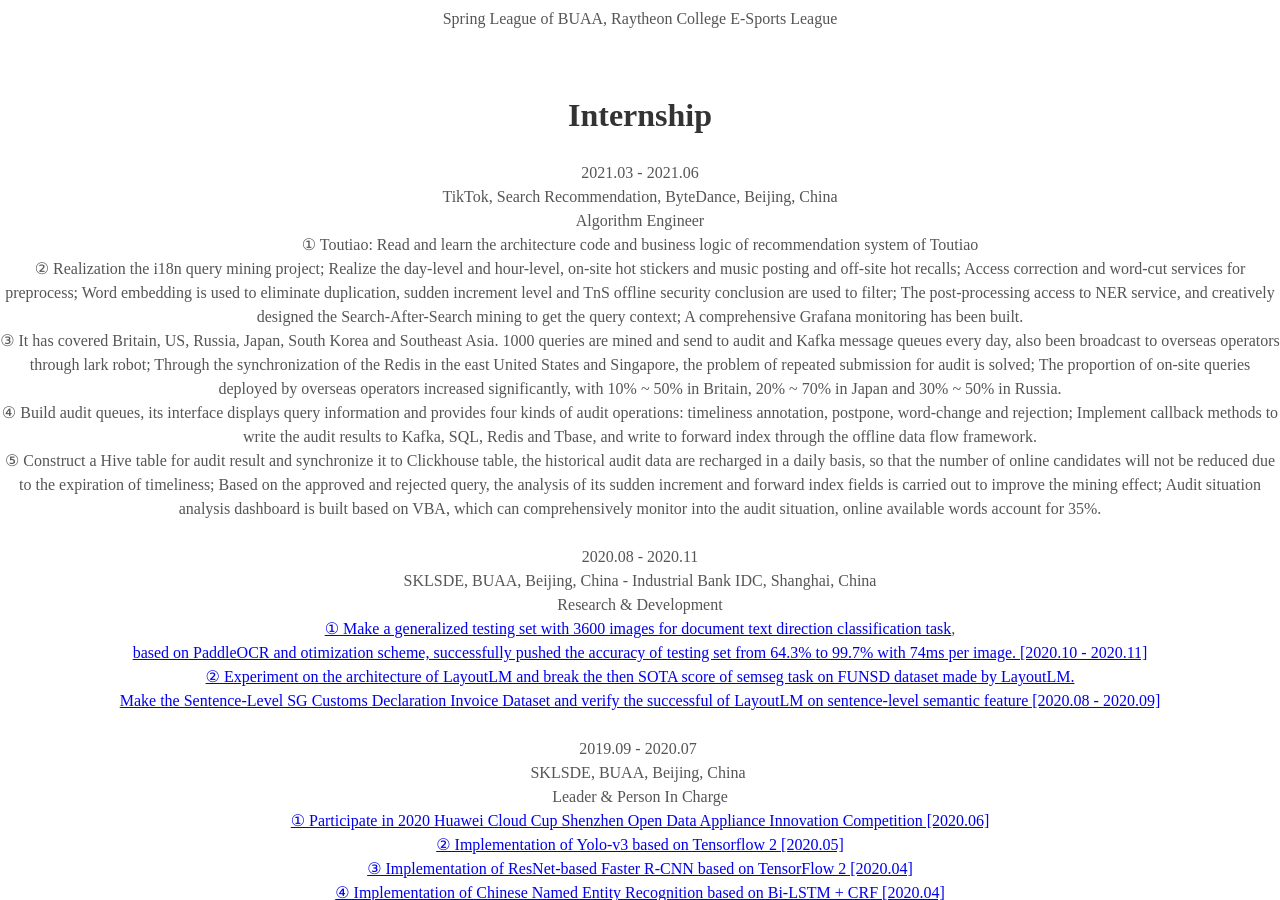
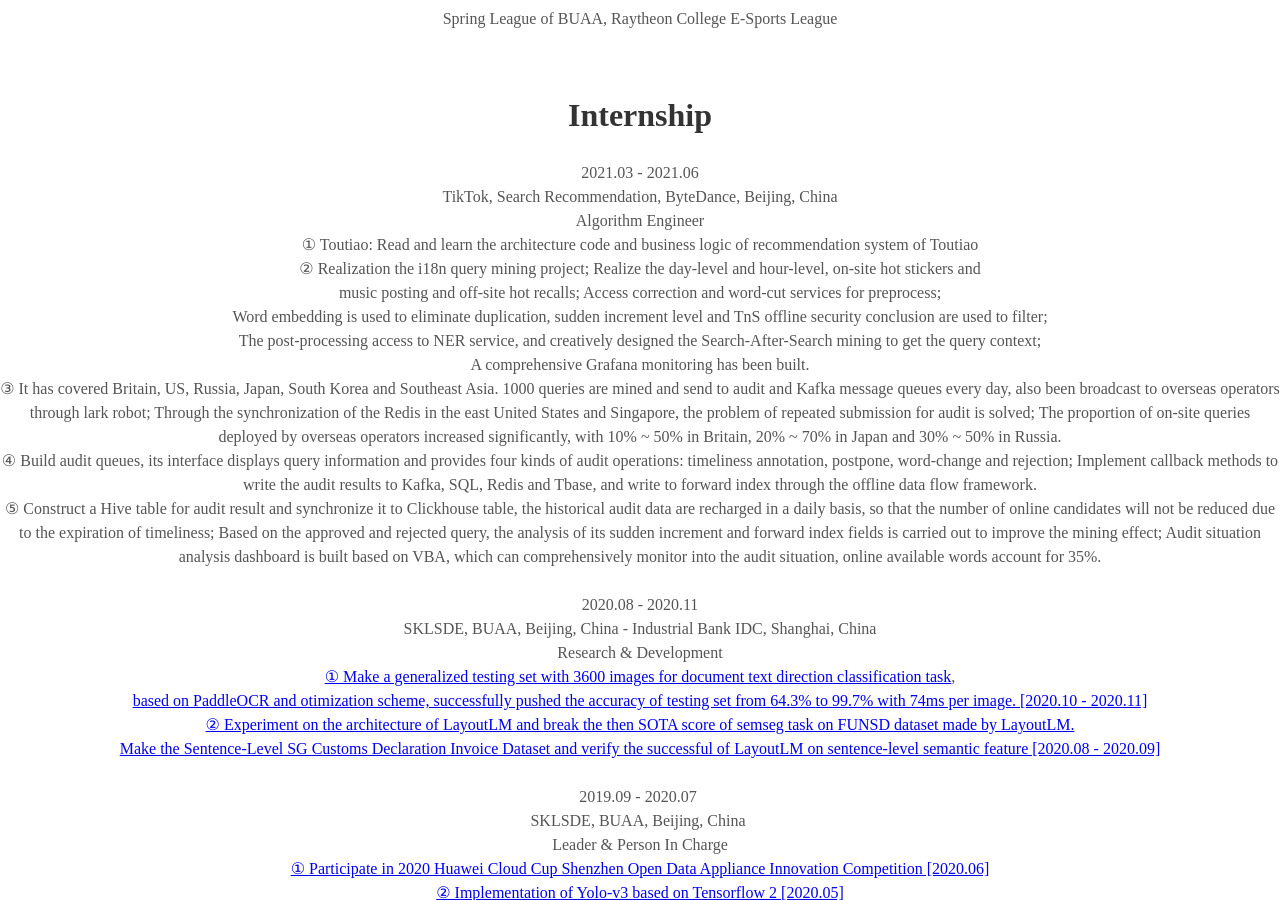
Before and after one commit to Noba1anc3/Noba1anc3.github.io, a Jekyll site: the page built from _posts/2020-07-13-Curriculum Vitae.md, in a window 1280 px wide and 900 px high, scrolled down 1735 px. Built offline with Jekyll 4.4.1, drawn with Linux system fonts in a browser that asks for light colours; some web fonts are replaced.

```diff
--- a/_posts/2020-07-13-Curriculum Vitae.md
+++ b/_posts/2020-07-13-Curriculum Vitae.md
@@ -73,7 +73,11 @@ Spring League of BUAA, Raytheon College E-Sports League</center>
 TikTok, Search Recommendation, ByteDance, Beijing, China<br>
 Algorithm Engineer<br>
 ①  Toutiao: Read and learn the architecture code and business logic of recommendation system of Toutiao<br>
-②  Realization the i18n query mining project; Realize the day-level and hour-level, on-site hot stickers and music posting and off-site hot recalls; Access correction and word-cut services for preprocess; Word embedding is used to eliminate duplication, sudden increment level and TnS offline security conclusion are used to filter; The post-processing access to NER service, and creatively designed the Search-After-Search mining to get the query context; A comprehensive Grafana monitoring has been built.
+②  Realization the i18n query mining project; Realize the day-level and hour-level, on-site hot stickers and<br>
+music posting and off-site hot recalls; Access correction and word-cut services for preprocess; <br>
+Word embedding is used to eliminate duplication, sudden increment level and TnS offline security conclusion are used to filter;<br>
+The post-processing access to NER service, and creatively designed the Search-After-Search mining to get the query context;<br>
+A comprehensive Grafana monitoring has been built.
 <br>
 ③  It has covered Britain, US, Russia, Japan, South Korea and Southeast Asia. 1000 queries are mined and send to audit and Kafka message queues every day, also been broadcast to overseas operators through lark robot; Through the synchronization of the Redis in the east United States and Singapore, the problem of repeated submission for audit is solved; The proportion of on-site queries deployed by overseas operators increased significantly, with 10% ~ 50% in Britain, 20% ~ 70% in Japan and 30% ~ 50% in Russia.
 <br>
```
